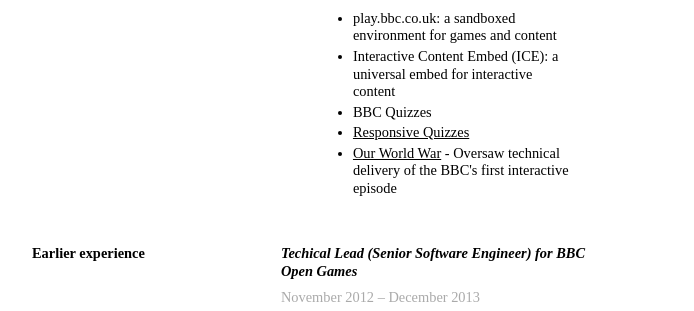
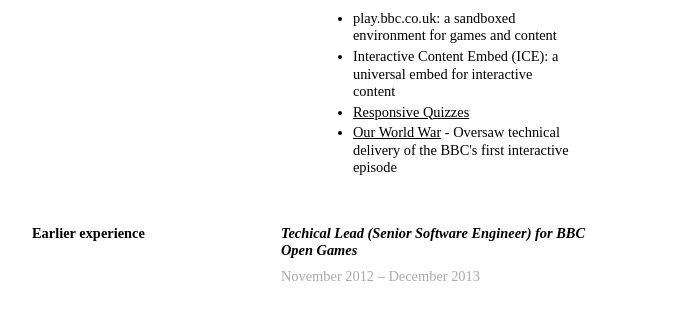
Before and after one commit to iamtmrobinson/portfolio, a Gatsby site: page /cv in a window 1280 px wide. Shown: the part 2846-3157 px from the top of the page, 196-890 px from the left. Built offline with nearby package versions, Linux system fonts and the light colour scheme; Gatsby itself is replaced by a stand-in of ours.

Commit message:
Removed duplicate info

```diff
--- a/src/pages/cv.js
+++ b/src/pages/cv.js
@@ -217,7 +217,6 @@
               Interactive Content Embed (ICE): a universal embed for interactive
               content
             </li>
-            <li>BBC Quizzes</li>
             <li>
               <a href="http://bbc.in/1yDsMGv">Responsive Quizzes</a>
             </li>
```
